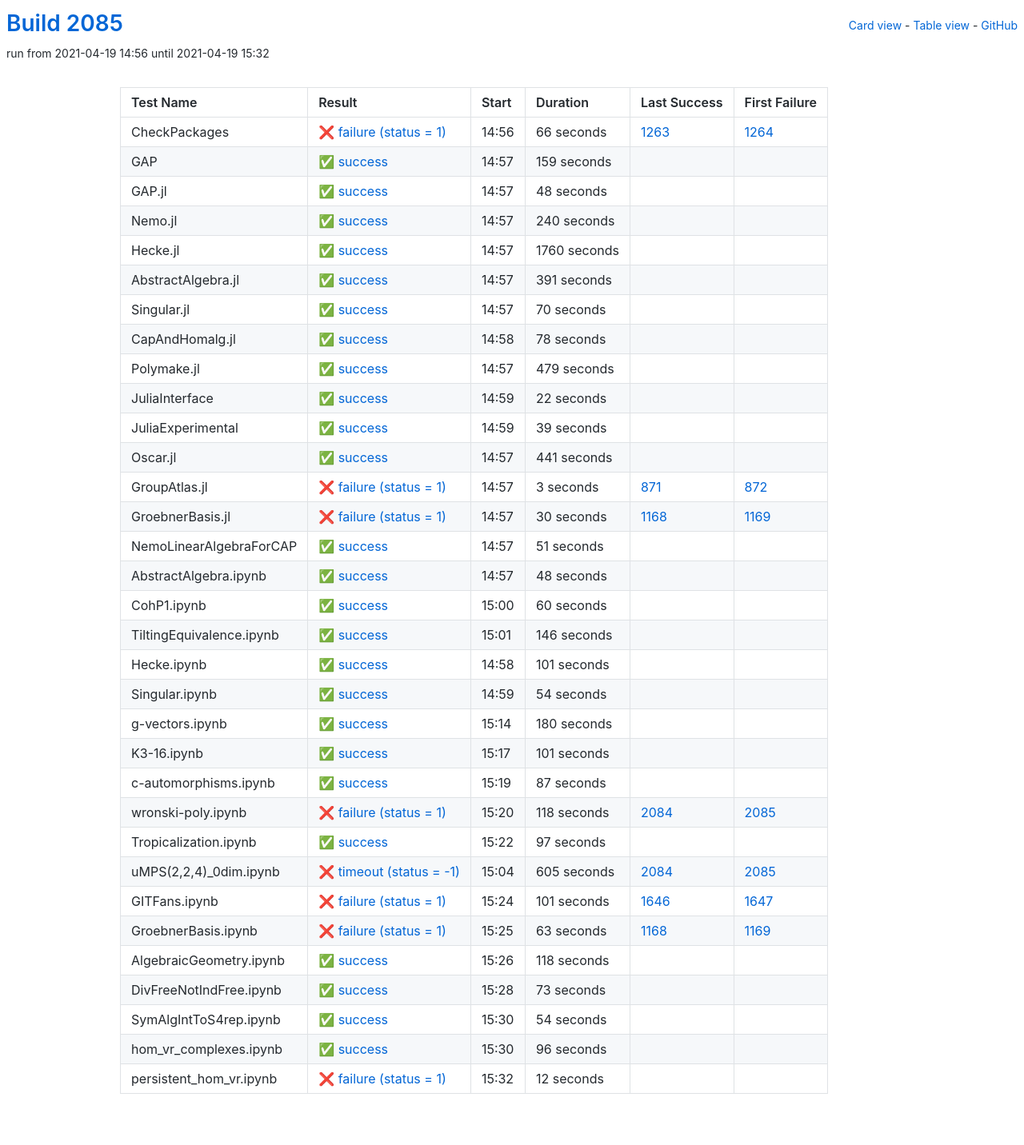
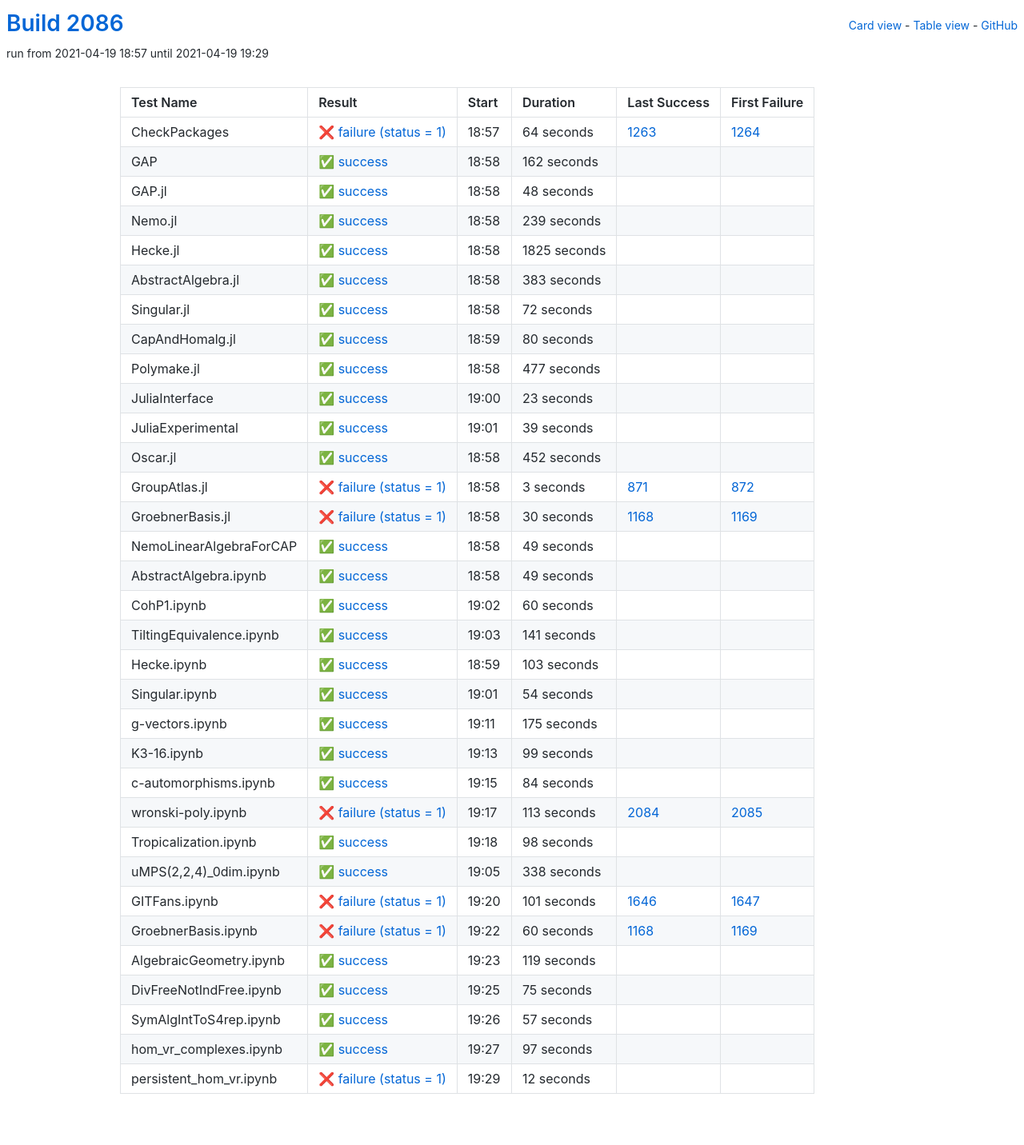
Before and after one commit to oscar-system/oscar-ci-status-stable, a Jekyll site: the page built from table.html, in a window 1280 px wide. Shown: the whole page at 80% size. Built offline with Jekyll 4.4.1, drawn with Linux system fonts in a browser that asks for light colours.

Commit message:
Build #2086

```diff
--- a/_data/ci.yml
+++ b/_data/ci.yml
@@ -1,6 +1,6 @@
 ---
-build: 2085
-build_url: https://oscarci.mathematik.uni-kl.de/job/oscar-stable/2085/
+build: 2086
+build_url: https://oscarci.mathematik.uni-kl.de/job/oscar-stable/2086/
 job: oscar-stable
 organization: oscar-system
 repo: oscar-ci-status-stable
@@ -8,32 +8,32 @@ repourl: https://github.com/oscar-system/oscar-ci-status-stable
 tests:
 - name: CheckPackages
   id: checkpackages
-  log: https://oscarci.mathematik.uni-kl.de/job/oscar-stable/2085/artifact/logs/build-2085/CheckPackages.log
-  start: 2021-04-19 14:56
+  log: https://oscarci.mathematik.uni-kl.de/job/oscar-stable/2086/artifact/logs/build-2086/CheckPackages.log
+  start: 2021-04-19 18:57
   success: false
   exitcode: 1
   status: failure
-  duration: 66
+  duration: 64
   last_success: 1263
   last_success_url: https://oscarci.mathematik.uni-kl.de/job/oscar-stable/1263/
   first_failure: 1264
   first_failure_url: https://oscarci.mathematik.uni-kl.de/job/oscar-stable/1264/
 - name: GAP
   id: gap
-  log: https://oscarci.mathematik.uni-kl.de/job/oscar-stable/2085/artifact/logs/build-2085/GAP.log
-  start: 2021-04-19 14:57
+  log: https://oscarci.mathematik.uni-kl.de/job/oscar-stable/2086/artifact/logs/build-2086/GAP.log
+  start: 2021-04-19 18:58
   success: true
   exitcode: 0
   status: success
-  duration: 159
+  duration: 162
   last_success: false
   last_success_url:
   first_failure: false
   first_failure_url:
 - name: GAP.jl
   id: gap-jl
-  log: https://oscarci.mathematik.uni-kl.de/job/oscar-stable/2085/artifact/logs/build-2085/GAP.jl.log
-  start: 2021-04-19 14:57
+  log: https://oscarci.mathematik.uni-kl.de/job/oscar-stable/2086/artifact/logs/build-2086/GAP.jl.log
+  start: 2021-04-19 18:58
   success: true
   exitcode: 0
   status: success
@@ -44,92 +44,92 @@ tests:
   first_failure_url:
 - name: Nemo.jl
   id: nemo-jl
-  log: https://oscarci.mathematik.uni-kl.de/job/oscar-stable/2085/artifact/logs/build-2085/Nemo.jl.log
-  start: 2021-04-19 14:57
+  log: https://oscarci.mathematik.uni-kl.de/job/oscar-stable/2086/artifact/logs/build-2086/Nemo.jl.log
+  start: 2021-04-19 18:58
   success: true
   exitcode: 0
   status: success
-  duration: 240
+  duration: 239
   last_success: false
   last_success_url:
   first_failure: false
   first_failure_url:
 - name: Hecke.jl
   id: hecke-jl
-  log: https://oscarci.mathematik.uni-kl.de/job/oscar-stable/2085/artifact/logs/build-2085/Hecke.jl.log
-  start: 2021-04-19 14:57
+  log: https://oscarci.mathematik.uni-kl.de/job/oscar-stable/2086/artifact/logs/build-2086/Hecke.jl.log
+  start: 2021-04-19 18:58
   success: true
   exitcode: 0
   status: success
-  duration: 1760
+  duration: 1825
   last_success: false
   last_success_url:
   first_failure: false
   first_failure_url:
 - name: AbstractAlgebra.jl
   id: abstractalgebra-jl
-  log: https://oscarci.mathematik.uni-kl.de/job/oscar-stable/2085/artifact/logs/build-2085/AbstractAlgebra.jl.log
-  start: 2021-04-19 14:57
+  log: https://oscarci.mathematik.uni-kl.de/job/oscar-stable/2086/artifact/logs/build-2086/AbstractAlgebra.jl.log
+  start: 2021-04-19 18:58
   success: true
   exitcode: 0
   status: success
-  duration: 391
+  duration: 383
   last_success: false
   last_success_url:
   first_failure: false
   first_failure_url:
 - name: Singular.jl
   id: singular-jl
-  log: https://oscarci.mathematik.uni-kl.de/job/oscar-stable/2085/artifact/logs/build-2085/Singular.jl.log
-  start: 2021-04-19 14:57
+  log: https://oscarci.mathematik.uni-kl.de/job/oscar-stable/2086/artifact/logs/build-2086/Singular.jl.log
+  start: 2021-04-19 18:58
   success: true
   exitcode: 0
   status: success
-  duration: 70
+  duration: 72
   last_success: false
   last_success_url:
   first_failure: false
   first_failure_url:
 - name: CapAndHomalg.jl
   id: capandhomalg-jl
-  log: https://oscarci.mathematik.uni-kl.de/job/oscar-stable/2085/artifact/logs/build-2085/CapAndHomalg.jl.log
-  start: 2021-04-19 14:58
+  log: https://oscarci.mathematik.uni-kl.de/job/oscar-stable/2086/artifact/logs/build-2086/CapAndHomalg.jl.log
+  start: 2021-04-19 18:59
   success: true
   exitcode: 0
   status: success
-  duration: 78
+  duration: 80
   last_success: false
   last_success_url:
   first_failure: false
   first_failure_url:
 - name: Polymake.jl
   id: polymake-jl
-  log: https://oscarci.mathematik.uni-kl.de/job/oscar-stable/2085/artifact/logs/build-2085/Polymake.jl.log
-  start: 2021-04-19 14:57
+  log: https://oscarci.mathematik.uni-kl.de/job/oscar-stable/2086/artifact/logs/build-2086/Polymake.jl.log
+  start: 2021-04-19 18:58
   success: true
   exitcode: 0
   status: success
-  duration: 479
+  duration: 477
   last_success: false
   last_success_url:
   first_failure: false
   first_failure_url:
 - name: JuliaInterface
   id: juliainterface
-  log: https://oscarci.mathematik.uni-kl.de/job/oscar-stable/2085/artifact/logs/build-2085/JuliaInterface.log
-  start: 2021-04-19 14:59
+  log: https://oscarci.mathematik.uni-kl.de/job/oscar-stable/2086/artifact/logs/build-2086/JuliaInterface.log
+  start: 2021-04-19 19:00
   success: true
   exitcode: 0
   status: success
-  duration: 22
+  duration: 23
   last_success: false
   last_success_url:
   first_failure: false
   first_failure_url:
 - name: JuliaExperimental
   id: juliaexperimental
-  log: https://oscarci.mathematik.uni-kl.de/job/oscar-stable/2085/artifact/logs/build-2085/JuliaExperimental.log
-  start: 2021-04-19 14:59
+  log: https://oscarci.mathematik.uni-kl.de/job/oscar-stable/2086/artifact/logs/build-2086/JuliaExperimental.log
+  start: 2021-04-19 19:01
   success: true
   exitcode: 0
   status: success
@@ -140,20 +140,20 @@ tests:
   first_failure_url:
 - name: Oscar.jl
   id: oscar-jl
-  log: https://oscarci.mathematik.uni-kl.de/job/oscar-stable/2085/artifact/logs/build-2085/Oscar.jl.log
-  start: 2021-04-19 14:57
+  log: https://oscarci.mathematik.uni-kl.de/job/oscar-stable/2086/artifact/logs/build-2086/Oscar.jl.log
+  start: 2021-04-19 18:58
   success: true
   exitcode: 0
   status: success
-  duration: 441
+  duration: 452
   last_success: false
   last_success_url:
   first_failure: false
   first_failure_url:
 - name: GroupAtlas.jl
   id: groupatlas-jl
-  log: https://oscarci.mathematik.uni-kl.de/job/oscar-stable/2085/artifact/logs/build-2085/GroupAtlas.jl.log
-  start: 2021-04-19 14:57
+  log: https://oscarci.mathematik.uni-kl.de/job/oscar-stable/2086/artifact/logs/build-2086/GroupAtlas.jl.log
+  start: 2021-04-19 18:58
   success: false
   exitcode: 1
   status: failure
@@ -164,8 +164,8 @@ tests:
   first_failure_url: https://oscarci.mathematik.uni-kl.de/job/oscar-stable/872/
 - name: GroebnerBasis.jl
   id: groebnerbasis-jl
-  log: https://oscarci.mathematik.uni-kl.de/job/oscar-stable/2085/artifact/logs/build-2085/GroebnerBasis.jl.log
-  start: 2021-04-19 14:57
+  log: https://oscarci.mathematik.uni-kl.de/job/oscar-stable/2086/artifact/logs/build-2086/GroebnerBasis.jl.log
+  start: 2021-04-19 18:58
   success: false
   exitcode: 1
   status: failure
@@ -176,32 +176,32 @@ tests:
   first_failure_url: https://oscarci.mathematik.uni-kl.de/job/oscar-stable/1169/
 - name: NemoLinearAlgebraForCAP
   id: nemolinearalgebraforcap
-  log: https://oscarci.mathematik.uni-kl.de/job/oscar-stable/2085/artifact/logs/build-2085/NemoLinearAlgebraForCAP.log
-  start: 2021-04-19 14:57
+  log: https://oscarci.mathematik.uni-kl.de/job/oscar-stable/2086/artifact/logs/build-2086/NemoLinearAlgebraForCAP.log
+  start: 2021-04-19 18:58
   success: true
   exitcode: 0
   status: success
-  duration: 51
+  duration: 49
   last_success: false
   last_success_url:
   first_failure: false
   first_failure_url:
 - name: AbstractAlgebra.ipynb
   id: abstractalgebra-ipynb
-  log: https://oscarci.mathematik.uni-kl.de/job/oscar-stable/2085/artifact/logs/build-2085/AbstractAlgebra.ipynb.log
-  start: 2021-04-19 14:57
+  log: https://oscarci.mathematik.uni-kl.de/job/oscar-stable/2086/artifact/logs/build-2086/AbstractAlgebra.ipynb.log
+  start: 2021-04-19 18:58
   success: true
   exitcode: 0
   status: success
-  duration: 48
+  duration: 49
   last_success: false
   last_success_url:
   first_failure: false
   first_failure_url:
 - name: CohP1.ipynb
   id: cohp1-ipynb
-  log: https://oscarci.mathematik.uni-kl.de/job/oscar-stable/2085/artifact/logs/build-2085/CohP1.ipynb.log
-  start: 2021-04-19 15:00
+  log: https://oscarci.mathematik.uni-kl.de/job/oscar-stable/2086/artifact/logs/build-2086/CohP1.ipynb.log
+  start: 2021-04-19 19:02
   success: true
   exitcode: 0
   status: success
@@ -212,32 +212,32 @@ tests:
   first_failure_url:
 - name: TiltingEquivalence.ipynb
   id: tiltingequivalence-ipynb
-  log: https://oscarci.mathematik.uni-kl.de/job/oscar-stable/2085/artifact/logs/build-2085/TiltingEquivalence.ipynb.log
-  start: 2021-04-19 15:01
+  log: https://oscarci.mathematik.uni-kl.de/job/oscar-stable/2086/artifact/logs/build-2086/TiltingEquivalence.ipynb.log
+  start: 2021-04-19 19:03
   success: true
   exitcode: 0
   status: success
-  duration: 146
+  duration: 141
   last_success: false
   last_success_url:
   first_failure: false
   first_failure_url:
 - name: Hecke.ipynb
   id: hecke-ipynb
-  log: https://oscarci.mathematik.uni-kl.de/job/oscar-stable/2085/artifact/logs/build-2085/Hecke.ipynb.log
-  start: 2021-04-19 14:58
+  log: https://oscarci.mathematik.uni-kl.de/job/oscar-stable/2086/artifact/logs/build-2086/Hecke.ipynb.log
+  start: 2021-04-19 18:59
   success: true
   exitcode: 0
   status: success
-  duration: 101
+  duration: 103
   last_success: false
   last_success_url:
   first_failure: false
   first_failure_url:
 - name: Singular.ipynb
   id: singular-ipynb
-  log: https://oscarci.mathematik.uni-kl.de/job/oscar-stable/2085/artifact/logs/build-2085/Singular.ipynb.log
-  start: 2021-04-19 14:59
+  log: https://oscarci.mathematik.uni-kl.de/job/oscar-stable/2086/artifact/logs/build-2086/Singular.ipynb.log
+  start: 2021-04-19 19:01
   success: true
   exitcode: 0
   status: success
@@ -248,80 +248,80 @@ tests:
   first_failure_url:
 - name: g-vectors.ipynb
   id: g-vectors-ipynb
-  log: https://oscarci.mathematik.uni-kl.de/job/oscar-stable/2085/artifact/logs/build-2085/g-vectors.ipynb.log
-  start: 2021-04-19 15:14
+  log: https://oscarci.mathematik.uni-kl.de/job/oscar-stable/2086/artifact/logs/build-2086/g-vectors.ipynb.log
+  start: 2021-04-19 19:11
   success: true
   exitcode: 0
   status: success
-  duration: 180
+  duration: 175
   last_success: false
   last_success_url:
   first_failure: false
   first_failure_url:
 - name: K3-16.ipynb
   id: k3-16-ipynb
-  log: https://oscarci.mathematik.uni-kl.de/job/oscar-stable/2085/artifact/logs/build-2085/K3-16.ipynb.log
-  start: 2021-04-19 15:17
+  log: https://oscarci.mathematik.uni-kl.de/job/oscar-stable/2086/artifact/logs/build-2086/K3-16.ipynb.log
+  start: 2021-04-19 19:13
   success: true
   exitcode: 0
   status: success
-  duration: 101
+  duration: 99
   last_success: false
   last_success_url:
   first_failure: false
   first_failure_url:
 - name: c-automorphisms.ipynb
   id: c-automorphisms-ipynb
-  log: https://oscarci.mathematik.uni-kl.de/job/oscar-stable/2085/artifact/logs/build-2085/c-automorphisms.ipynb.log
-  start: 2021-04-19 15:19
+  log: https://oscarci.mathematik.uni-kl.de/job/oscar-stable/2086/artifact/logs/build-2086/c-automorphisms.ipynb.log
+  start: 2021-04-19 19:15
   success: true
   exitcode: 0
   status: success
-  duration: 87
+  duration: 84
   last_success: false
   last_success_url:
   first_failure: false
   first_failure_url:
 - name: wronski-poly.ipynb
   id: wronski-poly-ipynb
-  log: https://oscarci.mathematik.uni-kl.de/job/oscar-stable/2085/artifact/logs/build-2085/wronski-poly.ipynb.log
-  start: 2021-04-19 15:20
+  log: https://oscarci.mathematik.uni-kl.de/job/oscar-stable/2086/artifact/logs/build-2086/wronski-poly.ipynb.log
+  start: 2021-04-19 19:17
   success: false
   exitcode: 1
   status: failure
-  duration: 118
+  duration: 113
   last_success: 2084
   last_success_url: https://oscarci.mathematik.uni-kl.de/job/oscar-stable/2084/
   first_failure: 2085
   first_failure_url: https://oscarci.mathematik.uni-kl.de/job/oscar-stable/2085/
 - name: Tropicalization.ipynb
   id: tropicalization-ipynb
-  log: https://oscarci.mathematik.uni-kl.de/job/oscar-stable/2085/artifact/logs/build-2085/Tropicalization.ipynb.log
-  start: 2021-04-19 15:22
+  log: https://oscarci.mathematik.uni-kl.de/job/oscar-stable/2086/artifact/logs/build-2086/Tropicalization.ipynb.log
+  start: 2021-04-19 19:18
   success: true
   exitcode: 0
   status: success
-  duration: 97
+  duration: 98
   last_success: false
   last_success_url:
   first_failure: false
   first_failure_url:
 - name: uMPS(2,2,4)_0dim.ipynb
   id: umps-2-2-4-0dim-ipynb
-  log: https://oscarci.mathematik.uni-kl.de/job/oscar-stable/2085/artifact/logs/build-2085/uMPS-2-2-4-_0dim.ipynb.log
-  start: 2021-04-19 15:04
-  success: false
-  exitcode: -1
-  status: timeout
-  duration: 605
-  last_success: 2084
-  last_success_url: https://oscarci.mathematik.uni-kl.de/job/oscar-stable/2084/
-  first_failure: 2085
-  first_failure_url: https://oscarci.mathematik.uni-kl.de/job/oscar-stable/2085/
+  log: https://oscarci.mathematik.uni-kl.de/job/oscar-stable/2086/artifact/logs/build-2086/uMPS-2-2-4-_0dim.ipynb.log
+  start: 2021-04-19 19:05
+  success: true
+  exitcode: 0
+  status: success
+  duration: 338
+  last_success: false
+  last_success_url:
+  first_failure: false
+  first_failure_url:
 - name: GITFans.ipynb
   id: gitfans-ipynb
-  log: https://oscarci.mathematik.uni-kl.de/job/oscar-stable/2085/artifact/logs/build-2085/GITFans.ipynb.log
-  start: 2021-04-19 15:24
+  log: https://oscarci.mathematik.uni-kl.de/job/oscar-stable/2086/artifact/logs/build-2086/GITFans.ipynb.log
+  start: 2021-04-19 19:20
   success: false
   exitcode: 1
   status: failure
@@ -332,68 +332,68 @@ tests:
   first_failure_url: https://oscarci.mathematik.uni-kl.de/job/oscar-stable/1647/
 - name: GroebnerBasis.ipynb
   id: groebnerbasis-ipynb
-  log: https://oscarci.mathematik.uni-kl.de/job/oscar-stable/2085/artifact/logs/build-2085/GroebnerBasis.ipynb.log
-  start: 2021-04-19 15:25
+  log: https://oscarci.mathematik.uni-kl.de/job/oscar-stable/2086/artifact/logs/build-2086/GroebnerBasis.ipynb.log
+  start: 2021-04-19 19:22
   success: false
   exitcode: 1
   status: failure
-  duration: 63
+  duration: 60
   last_success: 1168
   last_success_url: https://oscarci.mathematik.uni-kl.de/job/oscar-stable/1168/
   first_failure: 1169
   first_failure_url: https://oscarci.mathematik.uni-kl.de/job/oscar-stable/1169/
 - name: AlgebraicGeometry.ipynb
   id: algebraicgeometry-ipynb
-  log: https://oscarci.mathematik.uni-kl.de/job/oscar-stable/2085/artifact/logs/build-2085/AlgebraicGeometry.ipynb.log
-  start: 2021-04-19 15:26
+  log: https://oscarci.mathematik.uni-kl.de/job/oscar-stable/2086/artifact/logs/build-2086/AlgebraicGeometry.ipynb.log
+  start: 2021-04-19 19:23
   success: true
   exitcode: 0
   status: success
-  duration: 118
+  duration: 119
   last_success: false
   last_success_url:
   first_failure: false
   first_failure_url:
 - name: DivFreeNotIndFree.ipynb
   id: divfreenotindfree-ipynb
-  log: https://oscarci.mathematik.uni-kl.de/job/oscar-stable/2085/artifact/logs/build-2085/DivFreeNotIndFree.ipynb.log
-  start: 2021-04-19 15:28
+  log: https://oscarci.mathematik.uni-kl.de/job/oscar-stable/2086/artifact/logs/build-2086/DivFreeNotIndFree.ipynb.log
+  start: 2021-04-19 19:25
   success: true
   exitcode: 0
   status: success
-  duration: 73
+  duration: 75
   last_success: false
   last_success_url:
   first_failure: false
   first_failure_url:
 - name: SymAlgIntToS4rep.ipynb
   id: symalginttos4rep-ipynb
-  log: https://oscarci.mathematik.uni-kl.de/job/oscar-stable/2085/artifact/logs/build-2085/SymAlgIntToS4rep.ipynb.log
-  start: 2021-04-19 15:30
+  log: https://oscarci.mathematik.uni-kl.de/job/oscar-stable/2086/artifact/logs/build-2086/SymAlgIntToS4rep.ipynb.log
+  start: 2021-04-19 19:26
   success: true
   exitcode: 0
   status: success
-  duration: 54
+  duration: 57
   last_success: false
   last_success_url:
   first_failure: false
   first_failure_url:
 - name: hom_vr_complexes.ipynb
   id: hom-vr-complexes-ipynb
-  log: https://oscarci.mathematik.uni-kl.de/job/oscar-stable/2085/artifact/logs/build-2085/hom_vr_complexes.ipynb.log
-  start: 2021-04-19 15:30
+  log: https://oscarci.mathematik.uni-kl.de/job/oscar-stable/2086/artifact/logs/build-2086/hom_vr_complexes.ipynb.log
+  start: 2021-04-19 19:27
   success: true
   exitcode: 0
   status: success
-  duration: 96
+  duration: 97
   last_success: false
   last_success_url:
   first_failure: false
   first_failure_url:
 - name: persistent_hom_vr.ipynb
   id: persistent-hom-vr-ipynb
-  log: https://oscarci.mathematik.uni-kl.de/job/oscar-stable/2085/artifact/logs/build-2085/persistent_hom_vr.ipynb.log
-  start: 2021-04-19 15:32
+  log: https://oscarci.mathematik.uni-kl.de/job/oscar-stable/2086/artifact/logs/build-2086/persistent_hom_vr.ipynb.log
+  start: 2021-04-19 19:29
   success: false
   exitcode: 1
   status: failure
```
Also changed, not shown: README.md.
